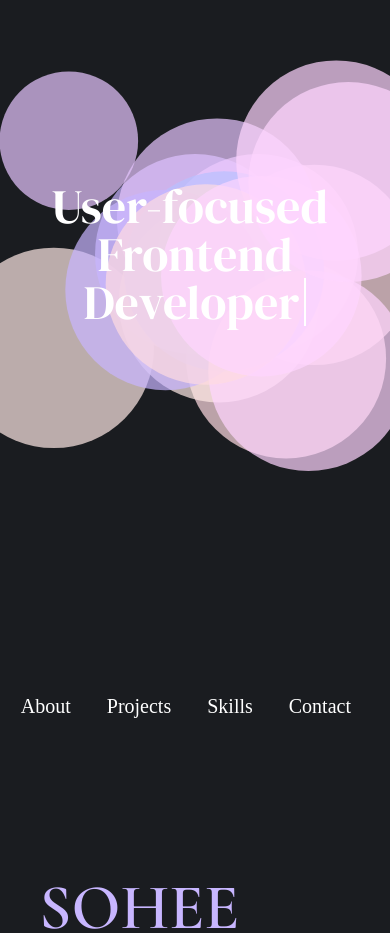
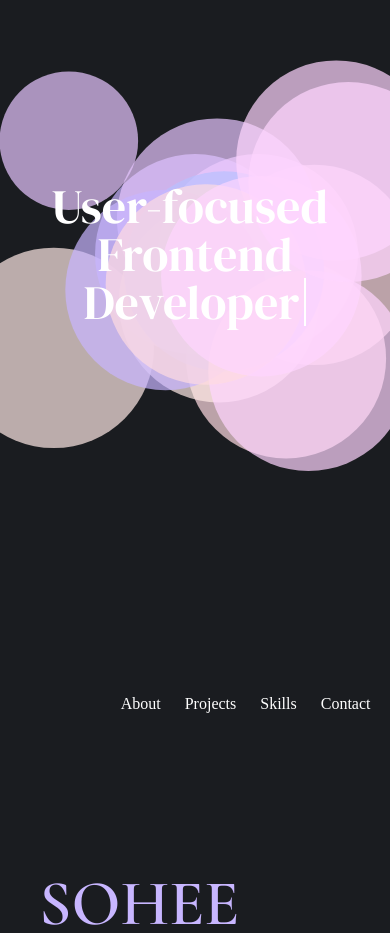
Before and after one commit to soheeyeo/portfolio, a React (Create React App) app: page / in a window 390 px wide. Shown: the part 168-1101 px from the top of the page. Built offline with nearby package versions, Linux system fonts and the light colour scheme; no server answers; a web font is replaced by a local one.

Commit message:
:lipstick: Add responsive UI to NavBar component

```diff
--- a/src/components/navbar/Navbar.tsx
+++ b/src/components/navbar/Navbar.tsx
@@ -13,12 +13,25 @@ const Nav = styled.nav`
     left: 0;
     right: 0;
     z-index: 1;
+
+    @media screen and (max-width: 768px) {
+        padding: 20px 8%;
+    }
+
+    @media screen and (max-width: 480px) {
+        padding: 20px 5%;
+        gap: 24px;
+    }
 `;
 
 const PageLink = styled.div`
     font-family: ${(props) => props.theme.contentFont};
     font-size: 20px;
     cursor: pointer;
+
+    @media screen and (max-width: 768px) {
+        font-size: 1rem;
+    }
 `;
 
 interface INavProps {
```
